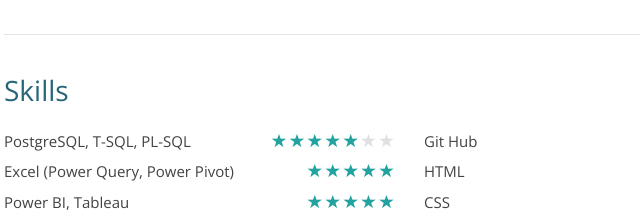
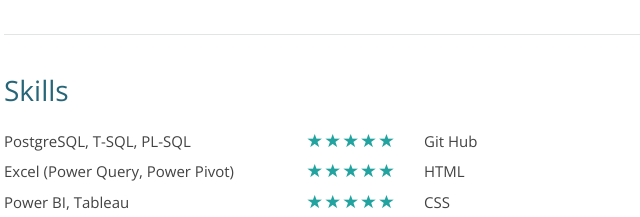
Before and after one commit to markostoj/profile, a plain HTML site: page index.html in a window 1280 px wide. Shown: the part 2740-2957 px from the top of the page, 231-871 px from the left. Drawn offline with nearby package versions, Linux system fonts and the light colour scheme; a script that the page names is missing.

Commit message:
Add files via upload

```diff
--- a/index.html
+++ b/index.html
@@ -260,8 +260,6 @@
 					<span class="glyphicon glyphicon-star filled"></span>
 					<span class="glyphicon glyphicon-star filled"></span>
 					<span class="glyphicon glyphicon-star filled"></span>
-					<span class="glyphicon glyphicon-star "></span>
-					<span class="glyphicon glyphicon-star "></span>
 
 				</span>
 			</li>
```
